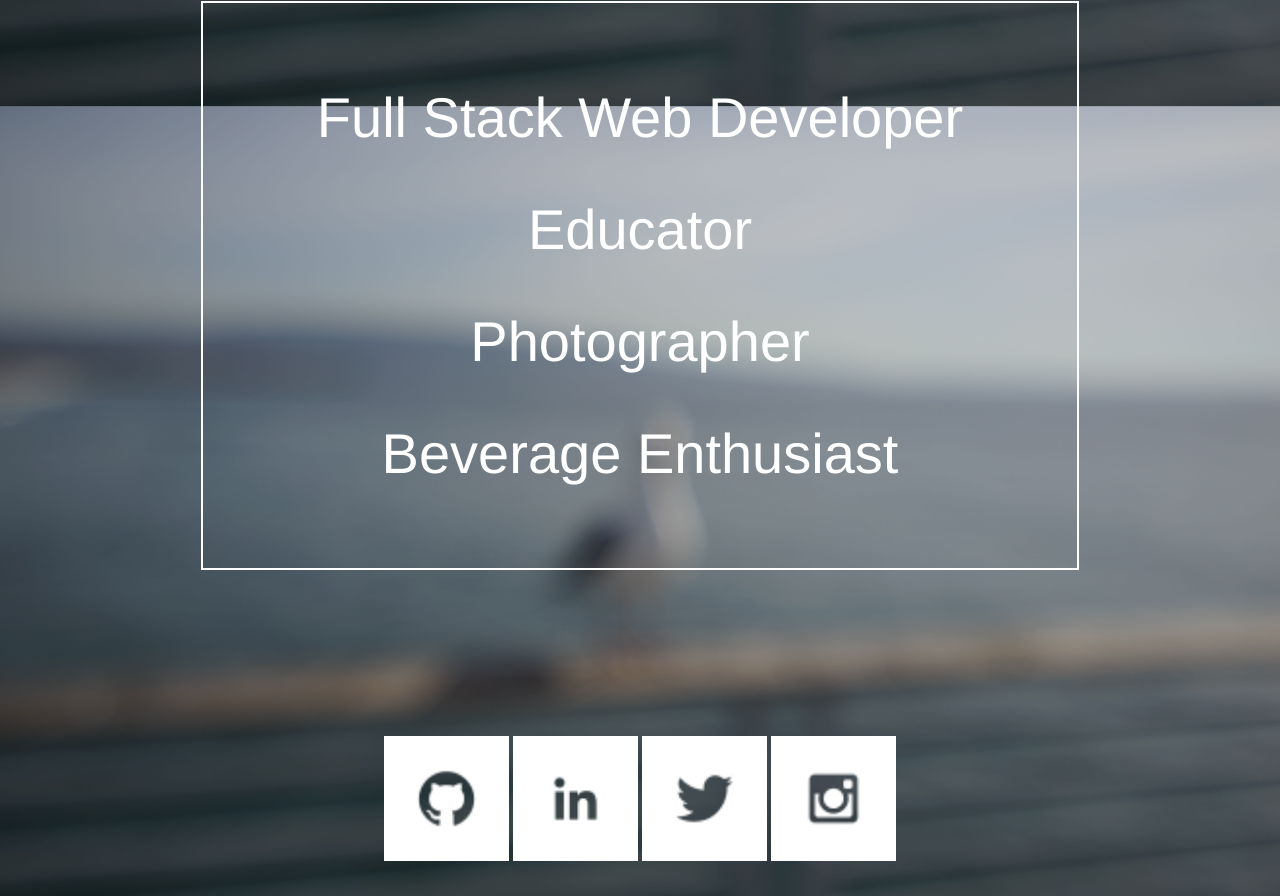
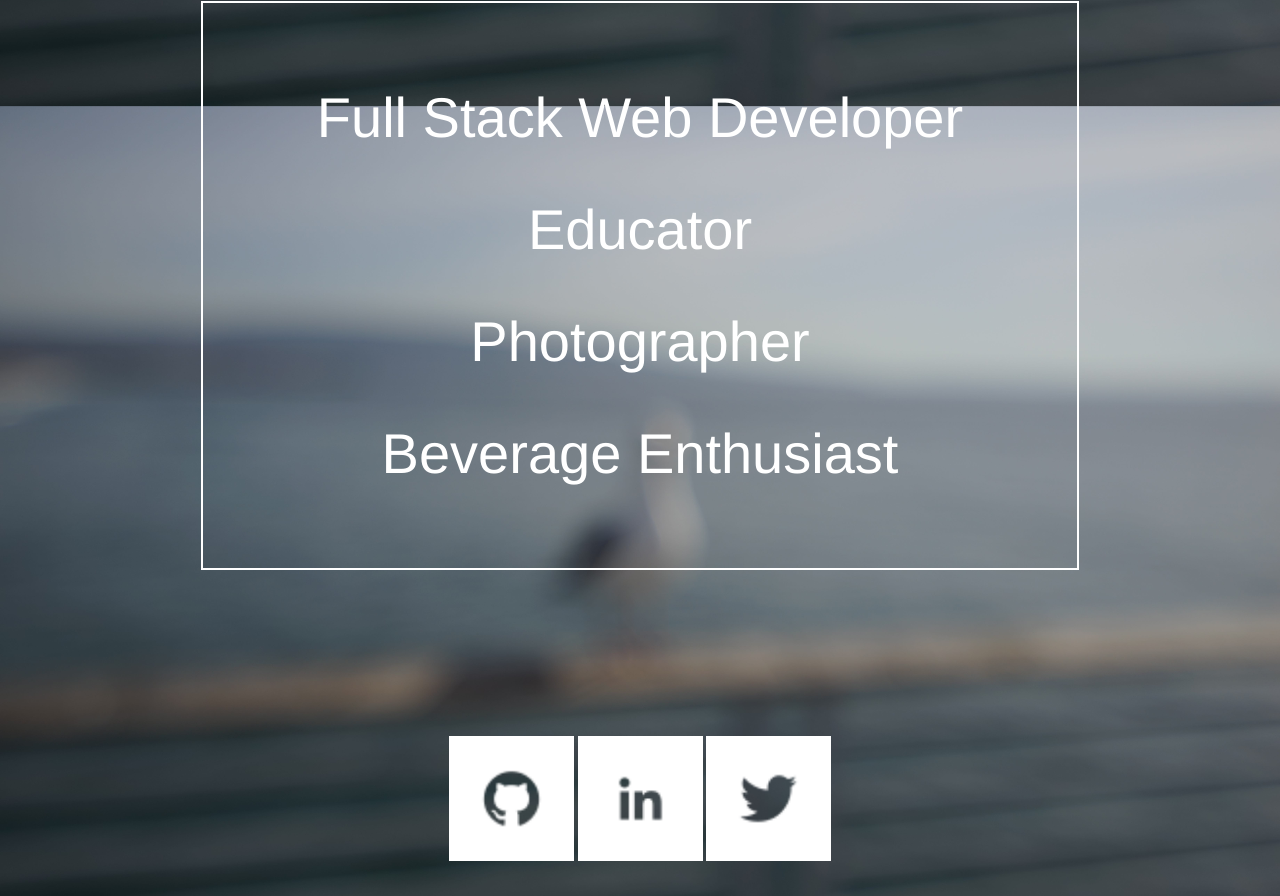
Before and after one commit to adamwilbert/adamwilbert.github.io, a plain HTML site: page index.html in a window 1280 px wide. Shown: the part 748-1644 px from the top of the page. Drawn offline with nearby package versions, Linux system fonts and the light colour scheme; some packages are replaced by stand-ins of ours.

Commit message:
remove ig

```diff
--- a/index.html
+++ b/index.html
@@ -59,7 +59,6 @@
         <a href="http://www.github.com/adamwilbert"><img class='sm-icons' src="css/github.png"></a>
         <a href="http://www.linkedin.com/in/adamwilbert"><img class='sm-icons' src="css/linkedin.png"></a>
         <a href="http://www.twitter.com/SlowLorem"><img class='sm-icons' src="css/twitter.png"></a>
-        <a href="http://www.instagram.com/adamwilbertphoto"><img  class='sm-icons' src="css/instagram.png"></a>
     </div>
 </footer>
 
```
